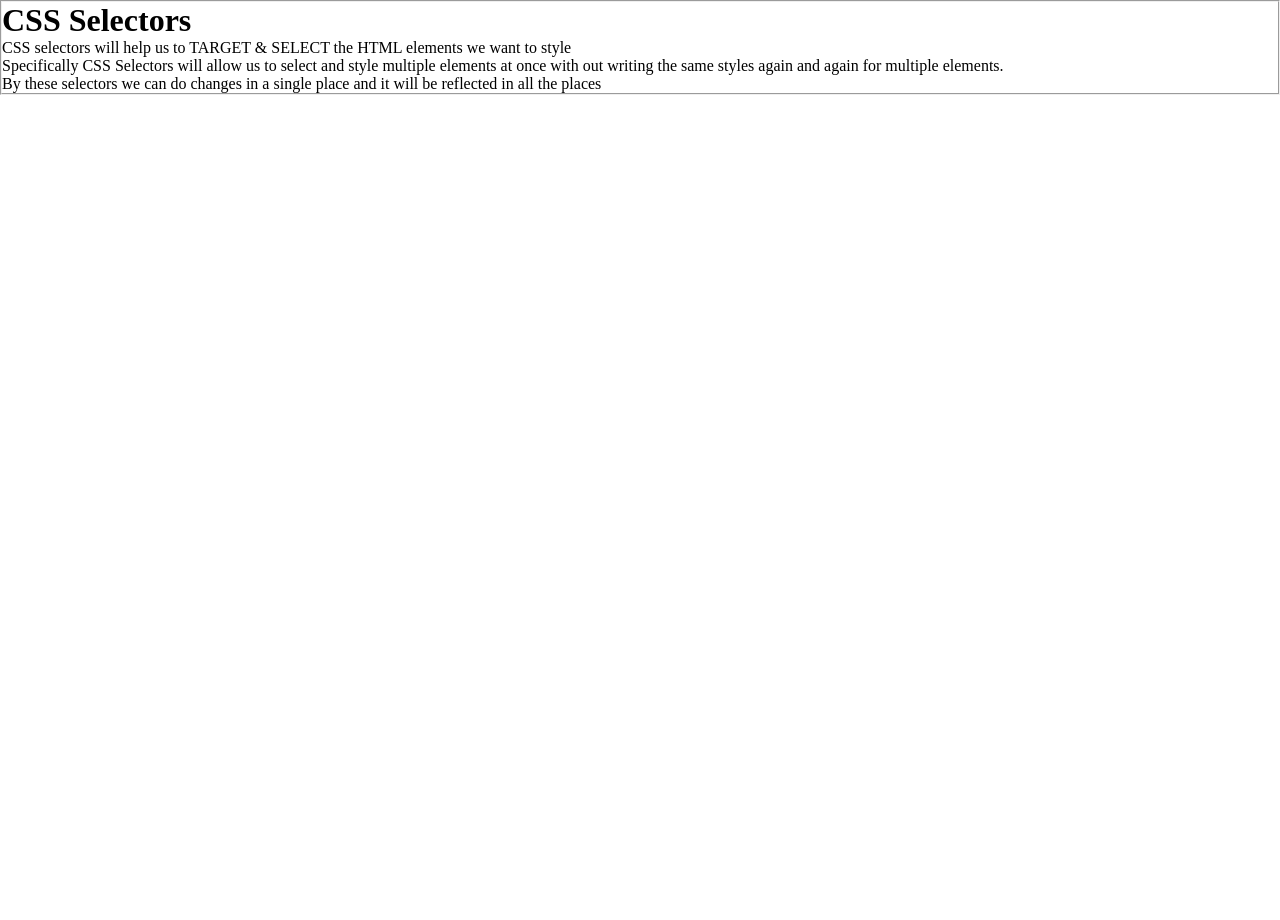
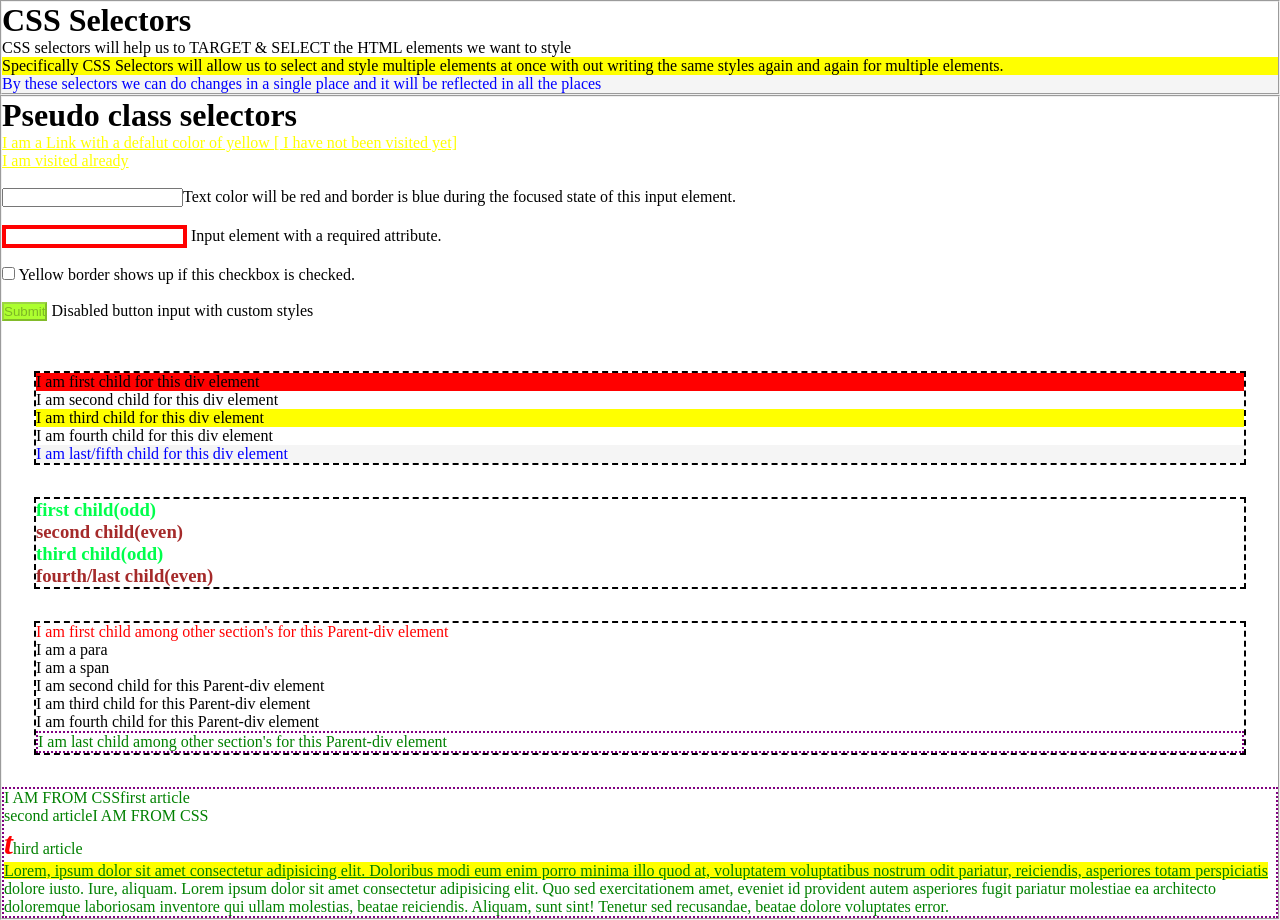
Before and after one commit to kotesh-arya/sadypai-FE-2024, a plain HTML site: page CSS-selectors/index.html in a window 1280 px wide. Before the commit the page ends 800 px from the top, so only its background shows below. Drawn offline with Linux system fonts and the light colour scheme.

Commit message:
ADD: PSEUDO-CLASS selectors & PSEUDO-ELEMENT selectors

```diff
--- a/CSS-selectors/index.html
+++ b/CSS-selectors/index.html
@@ -25,5 +25,73 @@
         </p>
       </fieldset>
     </legend>
+    <legend>
+      <fieldset>
+        <h1>Pseudo class selectors</h1>
+
+        <a href="_self"
+          >I am a Link with a defalut color of yellow [ I have not been visited
+          yet]</a
+        >
+
+        <br />
+        <a href="#">I am visited already</a>
+        <br />
+        <br />
+        <input type="text" />Text color will be red and border is blue during
+        the focused state of this input element. <br />
+        <br />
+        <input required type="text" /> Input element with a required attribute.
+        <br />
+        <br />
+        <input type="checkbox" name="" id="checkbox-input-element" /> Yellow
+        border shows up if this checkbox is checked. <br />
+        <br />
+        <input
+          type="submit"
+          disabled
+          name=""
+          id="disabled-button-input-element"
+        />
+        Disabled button input with custom styles
+
+        <br />
+        <br />
+
+        <div id="first-div">
+          <p>I am first child for this div element</p>
+          <p>I am second child for this div element</p>
+          <p>I am third child for this div element</p>
+          <p>I am fourth child for this div element</p>
+          <p>I am last/fifth child for this div element</p>
+        </div>
+        <div id="second-div">
+          <h3>first child(odd)</h3>
+          <h3>second child(even)</h3>
+          <h3>third child(odd)</h3>
+          <h3>fourth/last child(even)</h3>
+        </div>
+        <div id="third-div">
+          <section>
+            I am first child among other section's for this Parent-div element
+          </section>
+          <p>I am a para</p>
+          <span>I am a span</span>
+          <section>I am second child for this Parent-div element</section>
+          <section>I am third child for this Parent-div element</section>
+          <section>I am fourth child for this Parent-div element</section>
+          <section>
+            I am last child among other section's for this Parent-div element
+          </section>
+        </div>
+
+        <section>
+          <article id="first-article">first article</article>
+          <article id="second-article">second article</article>
+          <article id="third-article">third article</article>
+          <article id="fourth-article">Lorem, ipsum dolor sit amet consectetur adipisicing elit. Doloribus modi eum enim porro minima illo quod at, voluptatem voluptatibus nostrum odit pariatur, reiciendis, asperiores totam perspiciatis dolore iusto. Iure, aliquam. Lorem ipsum dolor sit amet consectetur adipisicing elit. Quo sed exercitationem amet, eveniet id provident autem asperiores fugit pariatur molestiae ea architecto doloremque laboriosam inventore qui ullam molestias, beatae reiciendis. Aliquam, sunt sint! Tenetur sed recusandae, beatae dolore voluptates error.</article>
+        </section>
+      </fieldset>
+    </legend>
   </body>
 </html>
--- a/CSS-selectors/styles.css
+++ b/CSS-selectors/styles.css
@@ -128,3 +128,136 @@ a[attr~="free"] {
   property: value;
 }
 /* The code above would match an attr attribute with a value of free that contains different kinds of whitespace. */
+
+/* PSEUDO-CLASS Selectors */
+
+/* Selectors that select elements w.r.t specific state */
+
+/* Few states of an anchor element */
+
+/* Hover, visited-link, non-visited link and checked-checkbox etc */
+
+/* :link  -- link have not been visited yet */
+a:link {
+  color: yellow;
+}
+
+/* :visited  -- Link which is already visited */
+a:visited {
+  color: red;
+}
+
+/* :hover - hovering on the element */
+a:hover {
+  font-size: 2rem;
+}
+
+/* :focus  -- clicked once on the element OR switching the focus onto the element using tab key*/
+
+a:focus {
+  font-size: 52px;
+}
+
+/* :active -- element is selected y holding the left mouse button after being clicked */
+
+a:active {
+  color: black;
+}
+
+/* Pseudo class selectors for Input elements */
+
+/* :focus -- when an input element is focused*/
+
+input:focus {
+  color: red;
+  outline: 2px solid rgb(93, 93, 235);
+}
+
+/* :required -- select an input element with a required attribute */
+
+input:required {
+  border: 4px solid red;
+}
+
+/* :checked -- styles applied for a checked checkbox/radio input element */
+
+#checkbox-input-element:checked {
+  outline: 2px solid yellow;
+}
+
+#disabled-button-input-element:disabled {
+  background-color: greenyellow;
+}
+
+/* Pseudo-class selectors for selecting elements based on their position/placement in a container  */
+/* SYNTAX  :
+element:its-position-integer{
+  property:value
+}
+*/
+#first-div,
+#second-div,
+#third-div {
+  border: 2px dashed black;
+  margin: 2rem;
+}
+p:first-child {
+  background-color: red;
+}
+p:nth-child(3) {
+  background-color: yellow;
+}
+/* the integer being passed inside this can be an expression that should results and integer */
+p:last-child {
+  background-color: whitesmoke;
+  color: blue;
+}
+
+h3:nth-child(even) {
+  color: brown;
+}
+
+h3:nth-child(odd) {
+  color: rgb(0, 255, 76);
+}
+
+/* :first-of-type  - first element among a group of same type elements in a same container */
+
+section:first-of-type {
+  color: red;
+}
+/* :last-of-type  - last element among a group of same type elements in a same container */
+
+section:last-of-type {
+  color: green;
+  border: 2px dotted purple;
+}
+
+/* Pseudo-element selectors - selecused for styling SPECIFIC PART OF AN ELEMENT  */
+
+/* 2 uses
+1. INSERT content, BEFORE/AFTER the selected element
+2. CHANGE THE LOOK of a selected part of the element
+*/
+
+/* 1. INSERT content, BEFORE/AFTER the selected element */
+#first-article::before {
+  content: "I AM FROM CSS";
+}
+
+#second-article::after {
+  content: "I AM FROM CSS";
+}
+
+/* 2. CHANGE THE LOOK of a selected part of the element
+ */
+#third-article::first-letter {
+  color: red;
+  font-size: 2rem;
+  font-weight: bolder;
+  font-style: italic;
+}
+#fourth-article::first-line {
+  text-decoration: underline;
+  background-color: yellow;
+}
```
